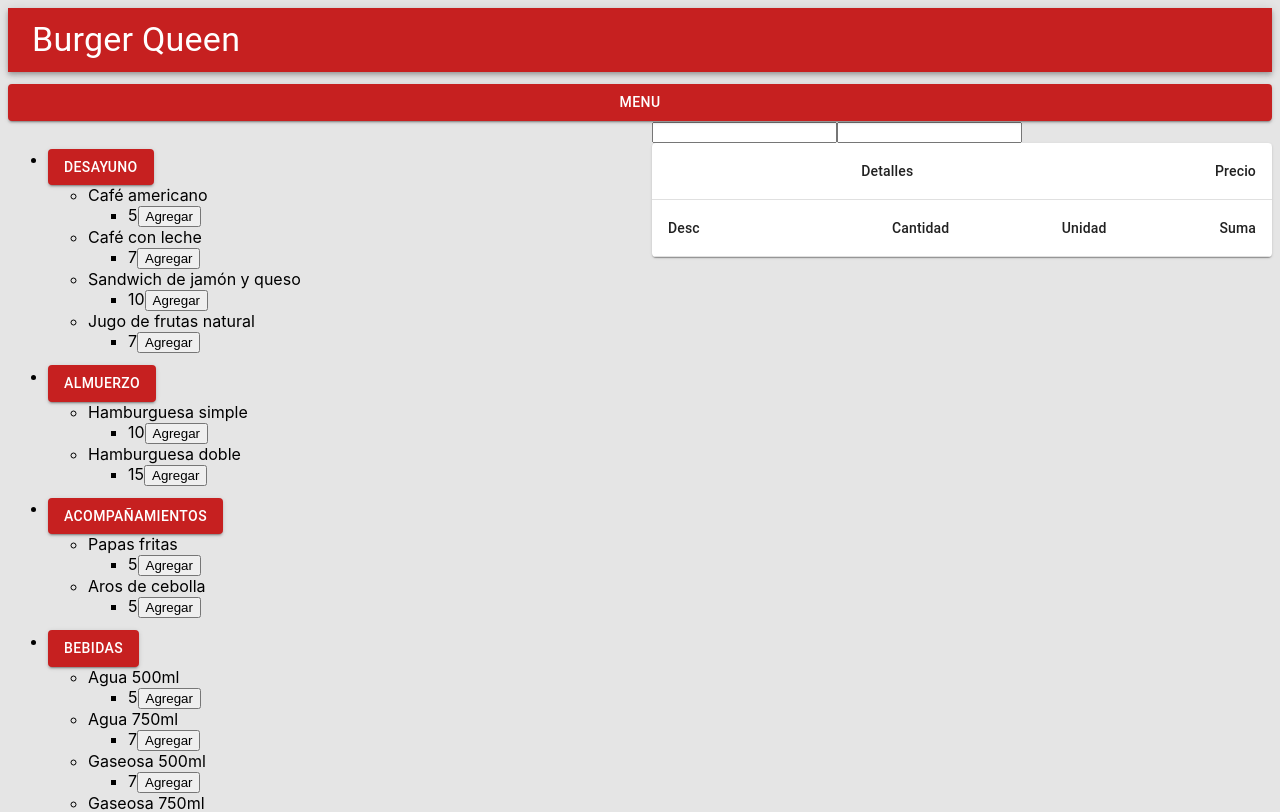
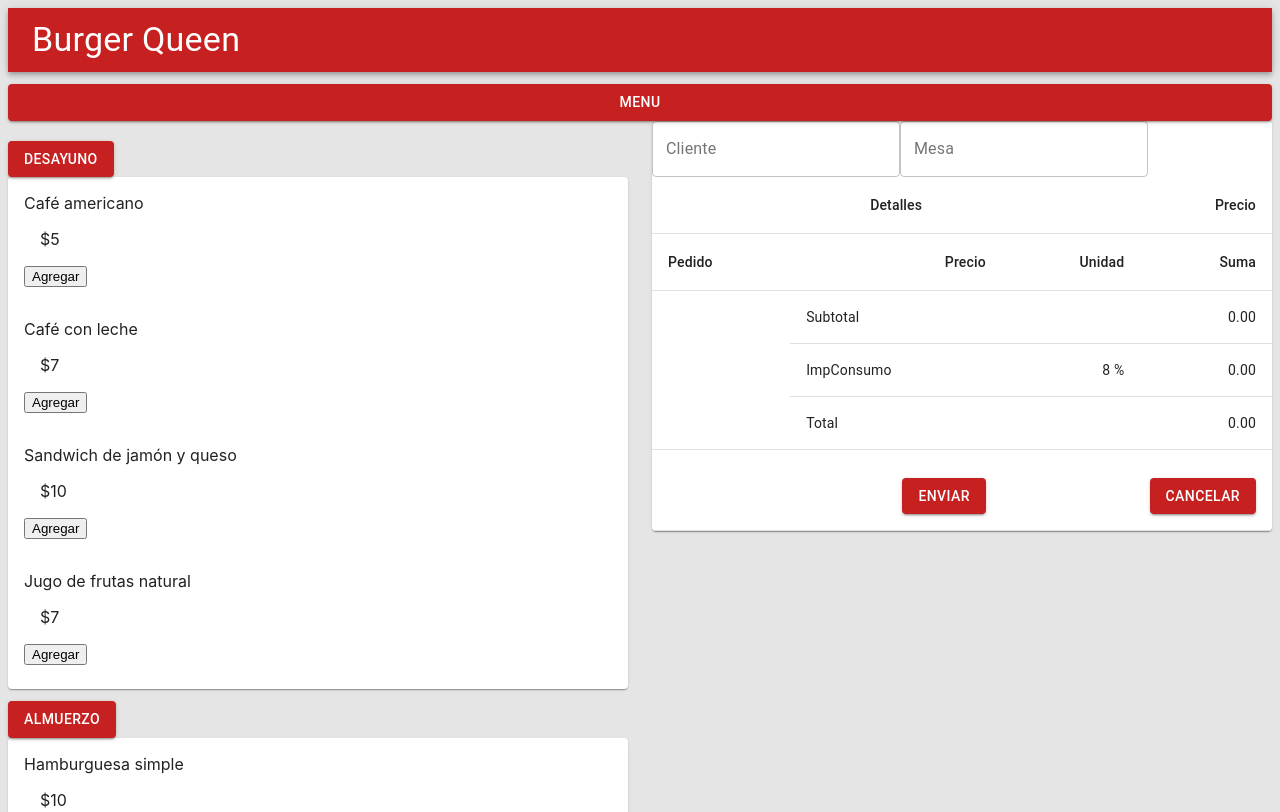
Before and after one commit to Laboratoria/BOG002-burger-queen, a React (Create React App) app: page /mesero in a window 1280 px wide. Shown: the top 812 px of the page. Built offline with nearby package versions, Linux system fonts and the light colour scheme.

Commit message:
terminado formulario de pedido

```diff
--- a/src/App.Styles.js
+++ b/src/App.Styles.js
@@ -10,7 +10,7 @@ const Styles = makeStyles((theme) => ({
     backgroundPosition: "center",
     height: "100vh",
     display: "flex",
-    flexDirection: "row",
+    flexDirection: "column",
     justifyContent: "center",
     alignItems: "center",
   },
@@ -22,46 +22,6 @@ const Styles = makeStyles((theme) => ({
     marginTop: "12px",
   },
 
-  form: {
-    "& .MuiFormControl-form": {
-      with: "90%",
-      margin: theme.spacing(1),
-    },
-    rootM: {
-      backgroundColor: "#E5E5E5",
-
-      backgroundRepeat: "no-repeat",
-      backgroundSize: "cover",
-      backgroundPosition: "center",
-      height: "100vh",
-      display: "flex",
-      flexDirection: "row",
-      justifyContent: "space-evenly",
-      alignItems: "center",
-    },
-    input: {
-      marginTop: "12px",
-    },
-    listroot: {
-      marginTop: theme.spacing(1),
-      maxHeigth: 450,
-      overflow: "auto",
-      "& li:hover": {
-        cursor: "pointer",
-        backgroundColor: "white",
-      },
-      "& li:hover .MuiButtonBase-listroot": {
-        display: "block",
-        color: "#000",
-      },
-      "& .MuiButtonBase-listroot": {
-        display: "none",
-      },
-      "& .MuiButtonBase-listroot:hover": {
-        backgroundColor: "tranparent",
-      },
-    },
-  },
 }));
 
 export default Styles;
--- a/src/Componentes/FormMenu.jsx
+++ b/src/Componentes/FormMenu.jsx
@@ -5,14 +5,33 @@ import TableContainer from "@material-ui/core/TableContainer";
 import TableHead from "@material-ui/core/TableHead";
 import TableRow from "@material-ui/core/TableRow";
 import Paper from "@material-ui/core/Paper";
+import TextField from "@material-ui/core/TextField";
+import Styles from "../App.Styles";
+import { Button } from "@material-ui/core";
+
+function ccyFormat(num) {
+  return `${num.toFixed(2)}`;
+}
+function priceRow(cantidad, unidad) {
+  return cantidad * unidad;
+}
+
+function subtotal(producto) {
+  return producto
+    .map((item) => priceRow(item.cantidad, item.precio))
+    .reduce((suma, i) => suma + i, 0);
+}
+
+const TAX_RATE = 0.08;
 
 const FormMenu = ({ pedido }) => {
+  const classes = Styles();
   return (
     <div>
       <form>
-      <input type="text"  label="cliente"/>
-      <input type="text" label="mesa" />
         <TableContainer component={Paper}>
+          <TextField id="outlined-basic" label="Cliente" variant="outlined" />
+          <TextField id="outlined-basic" label="Mesa" variant="outlined" />
           <Table>
             <TableHead>
               <TableRow>
@@ -22,8 +41,8 @@ const FormMenu = ({ pedido }) => {
                 <TableCell align="right">Precio</TableCell>
               </TableRow>
               <TableRow>
-              <TableCell>Desc</TableCell>
-              <TableCell align="right">Cantidad</TableCell>
+                <TableCell>Pedido</TableCell>
+                <TableCell align="right">Precio</TableCell>
                 <TableCell align="right">Unidad</TableCell>
                 <TableCell align="right">Suma</TableCell>
               </TableRow>
@@ -31,9 +50,56 @@ const FormMenu = ({ pedido }) => {
             <TableBody>
               {pedido.map((producto) => (
                 <TableRow key={producto}>
-                <TableCell>{producto}</TableCell>
+                  <TableCell>{producto.producto}</TableCell>
+                  <TableCell align="right">{producto.precio}</TableCell>
+                  <TableCell align="right">{producto.cantidad}</TableCell>
+                  <TableCell align="right">
+                    {ccyFormat(priceRow(producto.cantidad, producto.precio))}
+                  </TableCell>
                 </TableRow>
               ))}
+              <TableRow>
+                <TableCell rowSpan={3} />
+                <TableCell colSpan={2}>Subtotal</TableCell>
+                <TableCell align="right">
+                  {ccyFormat(subtotal(pedido))}
+                </TableCell>
+              </TableRow>
+              <TableRow>
+                <TableCell>ImpConsumo</TableCell>
+                <TableCell align="right">{`${(TAX_RATE * 100).toFixed(
+                  0
+                )} %`}</TableCell>
+                <TableCell align="right">
+                  {ccyFormat(subtotal(pedido) * TAX_RATE)}
+                </TableCell>
+              </TableRow>
+              <TableRow>
+                <TableCell colSpan={2}>Total</TableCell>
+                <TableCell align="right">
+                  {ccyFormat(subtotal(pedido) * (1 + TAX_RATE))}
+                </TableCell>
+              </TableRow>
+              <TableRow>
+                <TableCell align="right" colSpan={2}>
+                  <Button
+                    variant="contained"
+                    color="primary"
+                    className={classes.button}
+                  >
+                    Enviar
+                  </Button>
+                </TableCell>
+                <TableCell align="right" colSpan={2}>
+                  <Button
+                    variant="contained"
+                    color="primary"
+                    className={classes.button}
+                  >
+                    Cancelar
+                  </Button>
+                </TableCell>
+              </TableRow>
             </TableBody>
           </Table>
         </TableContainer>
--- a/src/Componentes/Menu.jsx
+++ b/src/Componentes/Menu.jsx
@@ -2,7 +2,7 @@ import React, { useEffect, useState } from "react";
 import { Button } from "@material-ui/core";
 import Styles from "../App.Styles";
 import FormMenu from "../Componentes/FormMenu";
-import { Grid } from "@material-ui/core";
+import { Grid, Card, CardContent, List, ListItem } from "@material-ui/core";
 
 const Menu = ({ pedido, setPedido }) => {
   const [menu, setMenu] = useState([]);
@@ -15,20 +15,20 @@ const Menu = ({ pedido, setPedido }) => {
       });
   }, []);
 
-  const agregarPedido = (producto) => {
+  const agregarPedido = (precio, producto) => {
     let agregar = [...pedido];
-    agregar.push(producto);
+    agregar.push({ producto, precio, cantidad: 1 });
     setPedido(agregar);
-    console.log(agregar);
   };
 
   return (
     <div>
       <Grid container spacing={3}>
         <Grid item xs={6}>
-          <ul>
+          <List>
             {Object.keys(menu).map((item, index) => (
-              <li key={item}>
+
+              <li>
                 <Button
                   variant="contained"
                   color="primary"
@@ -37,32 +37,31 @@ const Menu = ({ pedido, setPedido }) => {
                   {item}
                 </Button>
 
-                <ul>
+                <Card>
                   {Object.keys(menu[item]).map((item1, index1) => (
-                    <li key={item1}>
+                    <CardContent key={item1}>
                       {item1}
 
-                      <ul>
+                      <List>
                         {Object.keys(menu[item][item1]).map((item2, index2) => (
-                          <li key={item1}>
-                            {menu[item][item1][item2]}
-                            <button
-
-                              onClick={() => {
-                                agregarPedido(item1);
-                              }}
-                            >
-                              Agregar
-                            </button>
-                          </li>
+                          <ListItem key={item1}>
+                            ${menu[item][item1][item2]}
+                          </ListItem>
                         ))}
-                      </ul>
-                    </li>
+                      </List>
+                      <button
+                        onClick={() => {
+                          agregarPedido(menu[item][item1]["precio"], item1);
+                        }}
+                      >
+                        Agregar
+                      </button>
+                    </CardContent>
                   ))}
-                </ul>
+                </Card>
               </li>
             ))}
-          </ul>
+          </List>
         </Grid>
         <Grid item xs={6}>
           <FormMenu pedido={pedido} />
--- a/src/Routers/AppRouter.js
+++ b/src/Routers/AppRouter.js
@@ -1,6 +1,6 @@
 import { BrowserRouter as Router, Route, Switch } from "react-router-dom";
 import Cocina from "../views/Cocina";
-import Inicio  from "../views/Inicio";
+import Home from "../views/Home"
 import Mesero from "../views/Mesero";
 import NotFound from "../views/NotFound";
 
@@ -11,7 +11,7 @@ export default function AppRouter(){
         <Router>
 
             <Switch>
-            <Route exact path="/inicio" component={Inicio}/>
+            <Route exact path="/Home" component={Home}/>
             <Route path="/mesero" component={Mesero}/>
             <Route path="/cocina" component={Cocina}/>
             <Route path="*" component={NotFound}/>
--- a/src/views/Cocina.jsx
+++ b/src/views/Cocina.jsx
@@ -1,11 +1,16 @@
 import Header from '../layout/Header';
+
 
 
 const Cocina = () => {
 
+
     return (
         <div >
         <Header />
+
+
+
         </div>
     )
 }
--- /dev/null
+++ b/src/views/Home.jsx
@@ -0,0 +1,36 @@
+import { Link } from "react-router-dom";
+import Styles from "../App.Styles";
+import { Button, Grid } from "@material-ui/core";
+import Header from "../layout/Header";
+
+const Home = () => {
+  const classes = Styles();
+  return (
+    <div>
+      <Header />
+      <Grid Container className={classes.root}>
+        <Link to="/mesero">
+          <Button
+            variant="contained"
+            color="primary"
+            className={classes.button}
+          >
+            Mesero
+          </Button>
+        </Link>
+
+        <Link to="/cocina">
+          <Button
+            variant="contained"
+            color="primary"
+            className={classes.button}
+          >
+            Cocina
+          </Button>
+        </Link>
+      </Grid>
+    </div>
+  );
+};
+
+export default Home;
--- a/src/views/Inicio.jsx
+++ /dev/null
@@ -1,40 +0,0 @@
-import { Link } from "react-router-dom";
-import Styles from "../App.Styles";
-import { Button, Grid } from "@material-ui/core";
-import Header from "../layout/Header";
-
-const Inicio = () => {
-  const classes = Styles();
-  return (
-    <div>
-      <Header />
-      <Grid Container className={classes.root}>
-        <Grid item xs={6}>
-          <Link to="/mesero">
-            <Button
-              variant="contained"
-              color="primary"
-              className={classes.button}
-            >
-              Mesero
-            </Button>
-          </Link>
-        </Grid>
-
-        <Grid item xs={6}>
-          <Link to="/cocina">
-            <Button
-              variant="contained"
-              color="primary"
-              className={classes.button}
-            >
-              Cocina
-            </Button>
-          </Link>
-        </Grid>
-      </Grid>
-    </div>
-  );
-};
-
-export default Inicio;
--- a/src/views/Mesero.jsx
+++ b/src/views/Mesero.jsx
@@ -3,6 +3,7 @@ import React, {useState} from "react"
 import Header from "../layout/Header";
 import { Button, Grid } from "@material-ui/core";
 import Styles from "../App.Styles";
+
 
 
 
```
Also changed, not shown: src/Componentes/Pedidos.jsx (+16 -1 lines). Lines whose indentation alone changed are shown as unchanged.
